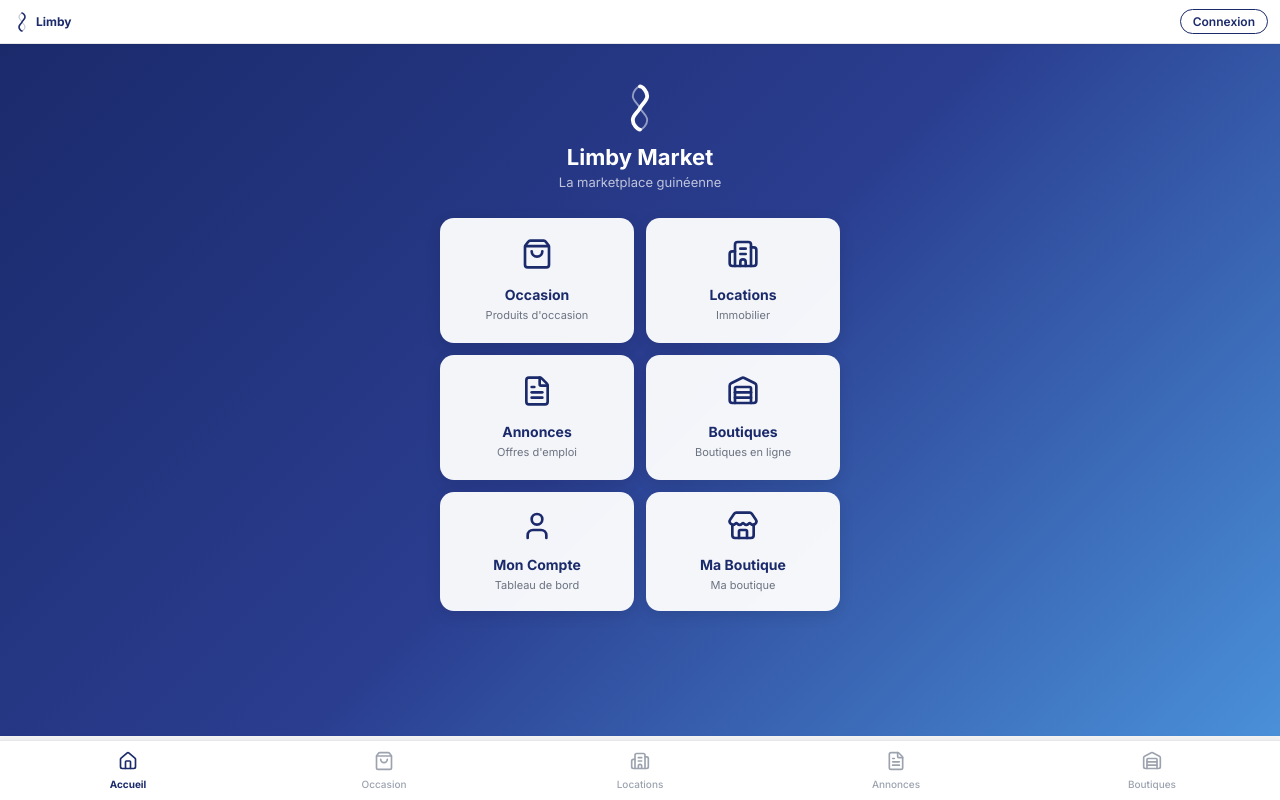
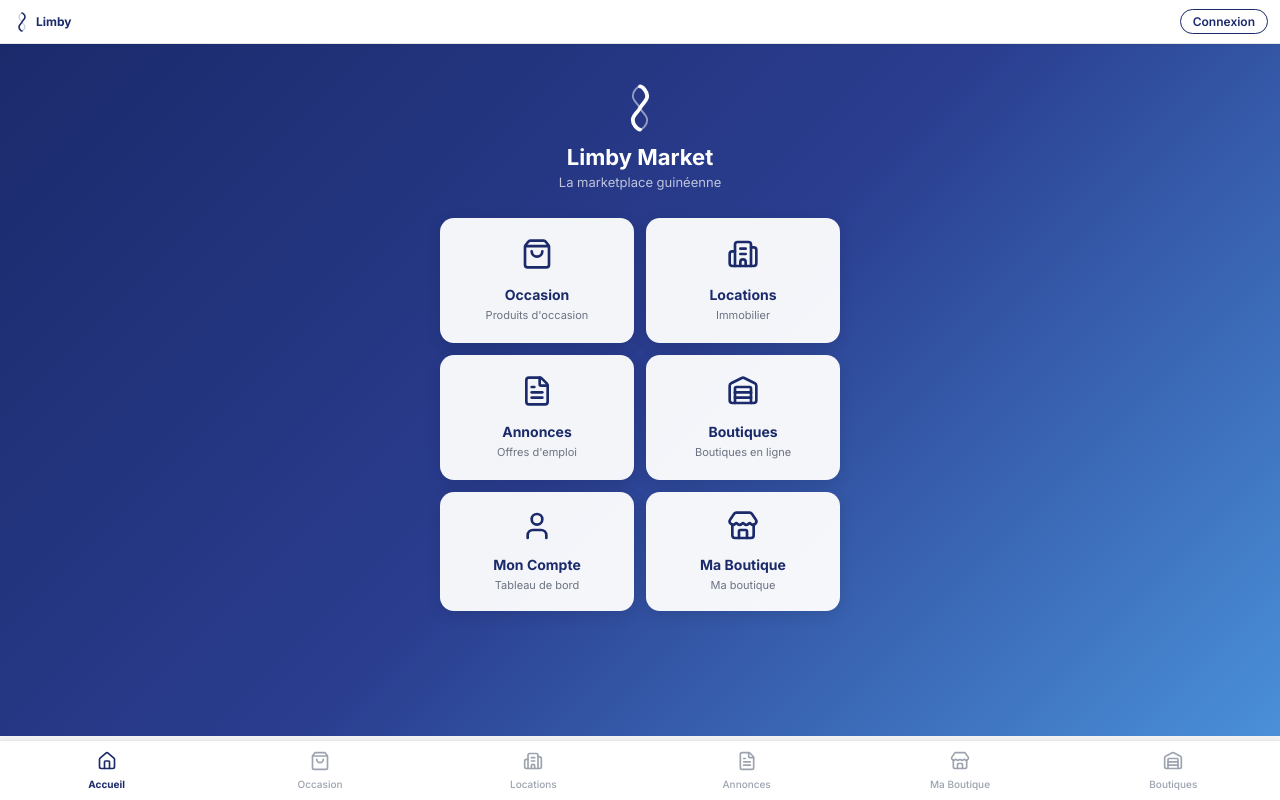
Before and after one commit to mamadouourlimby001/-limby-market-complet, a React (Vite) app in the folder frontend/: page / in a window 1280 px wide. Built offline with nearby package versions, Linux system fonts and the light colour scheme; no server answers; the HTML template or start-up script is replaced by a standard one.

Commit message:
Ajouter Ma Boutique avec son icône (Store) dans BottomNav.jsx

```diff
--- a/frontend/src/components/BottomNav.jsx
+++ b/frontend/src/components/BottomNav.jsx
@@ -1,11 +1,12 @@
 import { Link, useLocation } from 'react-router-dom';
-import { Home as HomeIcon, ShoppingBag, Building2, FileText, Warehouse } from 'lucide-react';
+import { Home as HomeIcon, ShoppingBag, Building2, FileText, Warehouse, Store } from 'lucide-react';
 
 const tabs = [
   { path: '/', label: 'Accueil', icon: 'home' },
   { path: '/occasion', label: 'Occasion', icon: 'shopping' },
   { path: '/locations', label: 'Locations', icon: 'building' },
   { path: '/annonces', label: 'Annonces', icon: 'announce' },
+  { path: '/ma-boutique', label: 'Ma Boutique', icon: 'store' },
   { path: '/boutiques', label: 'Boutiques', icon: 'warehouse' },
 ];
 
@@ -35,6 +36,7 @@ const BottomNav = () => {
               {tab.icon === 'shopping' && <ShoppingBag size={20} />}
               {tab.icon === 'building' && <Building2 size={20} />}
               {tab.icon === 'announce' && <FileText size={20} />}
+              {tab.icon === 'store' && <Store size={20} />}
               {tab.icon === 'warehouse' && <Warehouse size={20} />}
             </span>
             <span style={{
```
